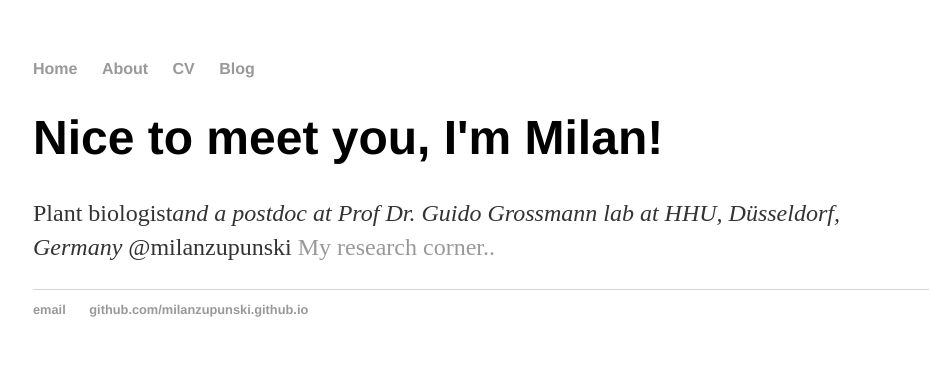
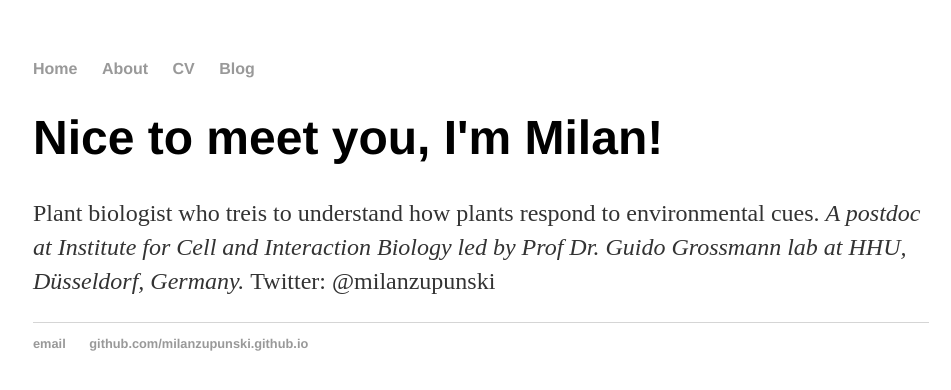
Before and after one commit to milanzupunski/milanzupunski.github.io, a Jekyll site: the page built from index.html, in a window 1280 px wide. Shown: the top 390 px of the page, without its empty margins (159-1110 px from the left). Built offline with Jekyll 4.4.1, drawn with Linux system fonts in a browser that asks for light colours; Markdown is read by kramdown in place of the engine named in the settings.

Commit message:
Update index.html

```diff
--- a/index.html
+++ b/index.html
@@ -4,5 +4,7 @@ title: Milan Zupunski
 ---
 <div class="blurb">
 	<h1>Nice to meet you, I'm Milan!</h1>
-	<p>Plant biologist<em>and a postdoc at Prof Dr. Guido Grossmann lab at HHU, Düsseldorf, Germany</em> @milanzupunski <a href="/about">My research corner..</a></p>
+	<p>Plant biologist who treis to understand how plants respond to environmental cues.
+	<em> A postdoc at Institute for Cell and Interaction Biology led by Prof Dr. Guido Grossmann lab at HHU, Düsseldorf, Germany.
+	</em> Twitter: @milanzupunski </a></p>
 </div><!-- /.blurb -->
```
